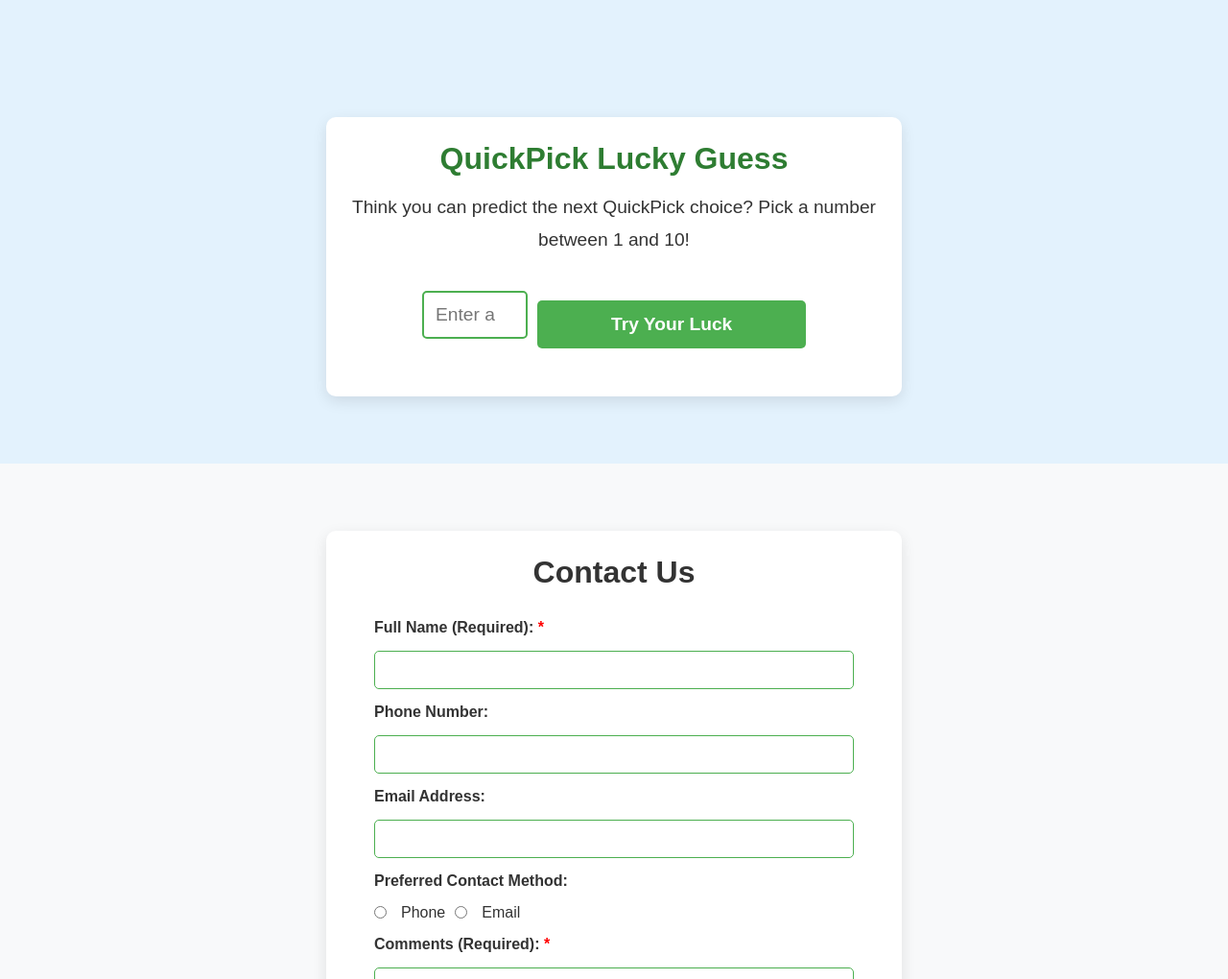
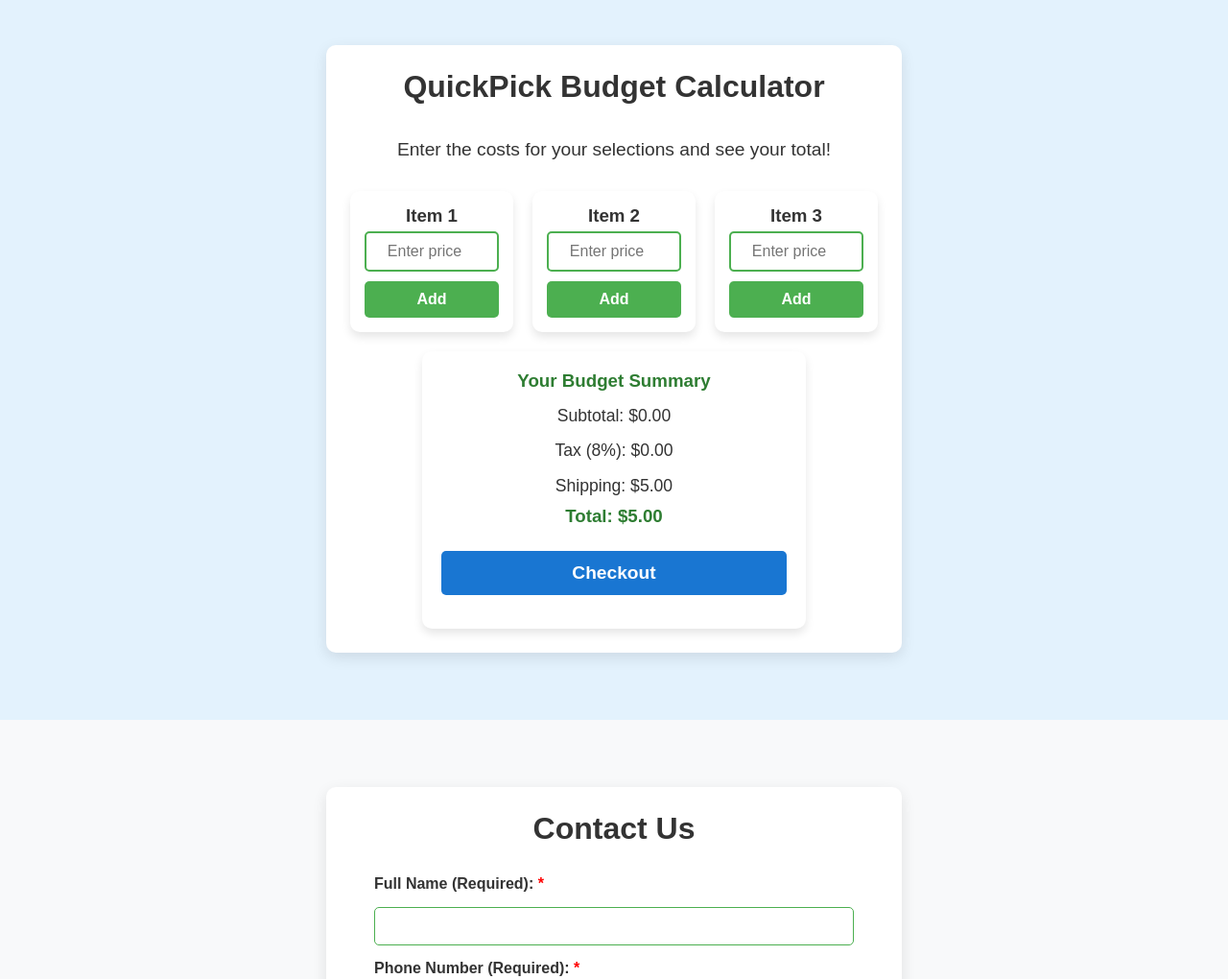
Before and after one commit to gebestalt/decision-maker, a plain HTML site: page index.html in a window 1280 px wide. Shown: the part 1780-2800 px from the top of the page at 96% size. Drawn offline with Linux system fonts and the light colour scheme; a script that the page names is missing.

Commit message:
adjustments and addition of calculator

```diff
--- a/index.html
+++ b/index.html
@@ -43,8 +43,8 @@
     <section id="about">
         <div class="container">
             <h2>How It Works</h2>
-            <p>QuickPick takes the stress out of decision-making! Select a category, click the button, and let our system generate a random, fun choice for you.</p>
-            <p>Perfect for when you're indecisive about food, movies, or activities!</p>
+            <p>QuickPick takes the stress out of decision-making!</p>
+            <p>Select a category, click the button, and let our system generate a random, fun choice for you. Perfect for when you're indecisive about food, movies, or activities!</p>
         </div>
     </section>
 
@@ -79,19 +79,43 @@
         </div>
     </section>
 
-    <!-- QuickPick Lucky Guess Game -->
-    <section id="game">
+    <!-- QuickPick Budget Calculator -->
+    <section id="costCalculator">
         <div class="container">
-            <h2>QuickPick Lucky Guess</h2>
-            <p>Think you can predict the next QuickPick choice? Pick a number between 1 and 10!</p>
-            <div class="game-container">
-                <input type="number" id="userGuess" min="1" max="10" placeholder="Enter a number">
-                <button id="playGameButton">Try Your Luck</button>
+            <h2>QuickPick Budget Calculator</h2>
+            <p>Enter the costs for your selections and see your total!</p>
+
+            <div class="cart-items">
+                <div class="item">
+                    <h3>Item 1</h3>
+                    <input type="number" class="item-cost" placeholder="Enter price">
+                    <button class="add-to-cart">Add</button>
+                </div>
+                <div class="item">
+                    <h3>Item 2</h3>
+                    <input type="number" class="item-cost" placeholder="Enter price">
+                    <button class="add-to-cart">Add</button>
+                </div>
+                <div class="item">
+                    <h3>Item 3</h3>
+                    <input type="number" class="item-cost" placeholder="Enter price">
+                    <button class="add-to-cart">Add</button>
+                </div>
             </div>
-            <p id="gameResult"></p>
-            <div id="gameFeedback"></div>
+
+            <div class="cart-summary">
+                <h3>Your Budget Summary</h3>
+                <p>Subtotal: <span id="subtotal">$0.00</span></p>
+                <p>Tax (8%): <span id="tax">$0.00</span></p>
+                <p>Shipping: <span id="shipping">$5.00</span></p>
+                <h3>Total: <span id="total">$5.00</span></h3>
+                <button id="checkoutButton">Checkout</button>
+                <p id="checkoutMessage"></p>
+                <p id="spendingComment"></p>
+            </div>
         </div>
     </section>
+
 
     <!-- Contact Form -->
     <section id="contact">
@@ -101,13 +125,13 @@
                 <label for="name">Full Name (Required):</label>
                 <input type="text" id="name" name="name" required>
 
-                <label for="phone">Phone Number:</label>
-                <input type="tel" id="phone" name="phone">
+                <label for="phone">Phone Number (Required):</label>
+                <input type="tel" id="phone" name="phone" required>
 
-                <label for="email">Email Address:</label>
-                <input type="email" id="email" name="email">
+                <label for="email">Email Address (Required):</label>
+                <input type="email" id="email" name="email" required>
 
-                <label>Preferred Contact Method:</label>
+                <label for="contactMethod">Preferred Contact Method:</label>
                     <div class="radio-group">
                     <input type="radio" id="contactPhone" name="contactMethod" value="phone">
                     <label for="contactPhone">Phone</label>
@@ -116,8 +140,8 @@
                     <label for="contactEmail">Email</label>
                     </div>
 
-                <label for="comments">Comments (Required):</label>
-                <textarea id="comments" name="comments" required></textarea>
+                <label for="comments">Comments (Optional):</label>
+                <textarea id="comments" name="comments"></textarea>
 
                 <button type="submit">Submit</button>
             </form>
--- a/styles.css
+++ b/styles.css
@@ -187,6 +187,7 @@ button {
 /* Fun Fact Section */
 #funFact {
     background: #E3F2FD;
+    padding-bottom: 10px;
 }
 
 #factButton {
@@ -198,76 +199,101 @@ button {
     background: #1565C0;
 }
 
-/* QuickPick Lucky Guess Game */
-#game {
+/* QuickPick Budget Calculator */
+#costCalculator {
     background: #E3F2FD;
     padding: 50px 20px;
+    text-align: center;
 }
 
-#game h2 {
-    font-size: 2rem;
-    color: #2E7D32;
-    margin-bottom: 15px;
+.cart-items {
+    display: flex;
+    justify-content: center;
+    gap: 20px;
+    margin-bottom: 20px;
 }
 
-#game p {
-    font-size: 1.2rem;
-    color: #333;
+.item {
+    background: white;
+    padding: 15px;
+    border-radius: 10px;
+    box-shadow: 0px 5px 10px rgba(0, 0, 0, 0.1);
+    text-align: center;
+    width: 200px;
 }
 
-.game-container {
-    display: flex;
-    justify-content: center;
-    align-items: center;
-    gap: 10px;
-    margin: 20px auto;
-    max-width: 400px;
+.item input {
+    width: 100%;
+    padding: 10px;
+    font-size: 1rem;
+    margin-top: 5px;
+    border: 2px solid #4CAF50;
+    border-radius: 5px;
+    text-align: center;
 }
 
-/* Input Field */
-#userGuess {
-    padding: 12px;
-    font-size: 1.2rem;
-    width: 150px;
-    text-align: center;
-    border: 2px solid #4CAF50;
-    border-radius: 5px;
-    height: 50px;
-    line-height: 1.2rem;
-}
-
-/* Button */
-#playGameButton {
+.add-to-cart {
     background: #4CAF50;
     color: white;
-    padding: 12px 15px;
-    font-size: 1.2rem;
-    font-weight: bold;
+    padding: 10px 15px;
+    font-size: 1rem;
     border: none;
     border-radius: 5px;
     cursor: pointer;
-    height: 50px;
-    display: flex;
-    align-items: center;
-    justify-content: center;
-    transition: all 0.3s ease-in-out;
+    transition: 0.3s ease-in-out;
+    margin-top: 10px;
 }
 
-#playGameButton:hover {
+.add-to-cart:hover {
     background: #2E7D32;
 }
 
-/* Game Feedback */
-#gameResult {
-    font-size: 1.4rem;
-    font-weight: bold;
-    margin-top: 20px;
+/* Order Summary */
+.cart-summary {
+    background: white;
+    padding: 20px;
+    border-radius: 10px;
+    box-shadow: 0px 5px 10px rgba(0, 0, 0, 0.1);
+    max-width: 400px;
+    margin: auto;
+    text-align: center;
 }
 
-/* Win or Loss Image Display */
-.game-img {
-    width: 80px;
+.cart-summary h3 {
+    margin-bottom: 10px;
+    color: #2E7D32;
+}
+
+.cart-summary p {
+    font-size: 1.1rem;
+    margin: 5px 0;
+}
+
+#checkoutButton {
+    background: #1976D2;
+    color: white;
+    padding: 12px;
+    font-size: 1.2rem;
+    border: none;
+    border-radius: 5px;
+    cursor: pointer;
     margin-top: 15px;
+    transition: 0.3s ease-in-out;
+}
+
+#checkoutButton:hover {
+    background: #1565C0;
+}
+
+#checkoutMessage {
+    margin-top: 15px;
+    font-weight: bold;
+}
+
+#spendingComment {
+    font-style: italic;
+    margin-top: 10px;
+    color: #444;
 }
 
 /* Contact Form */
@@ -288,7 +314,9 @@ form label {
 }
 
 label[for="name"]::after,
-label[for="comments"]::after {
+label[for="phone"]::after,
+label[for="email"]::after,
+label[for="contactMethod"]::after {
     content: " *";
     color: red;
 }
@@ -392,6 +420,15 @@ footer a:hover {
     border-color: #FFD700;
 }
 
+/* Keeps text readable in dark mode */
+.dark-mode #result,
+.dark-mode .item h3,
+.dark-mode .price,
+.dark-mode .cart-summary p,
+.dark-mode .cart-summary h3 {
+    color: #333 !important;
+}
+
 /* Light and Dark Mode Toggle Button*/
 .switch {
     position: relative;
```
Also changed, not shown: 5 other files.
